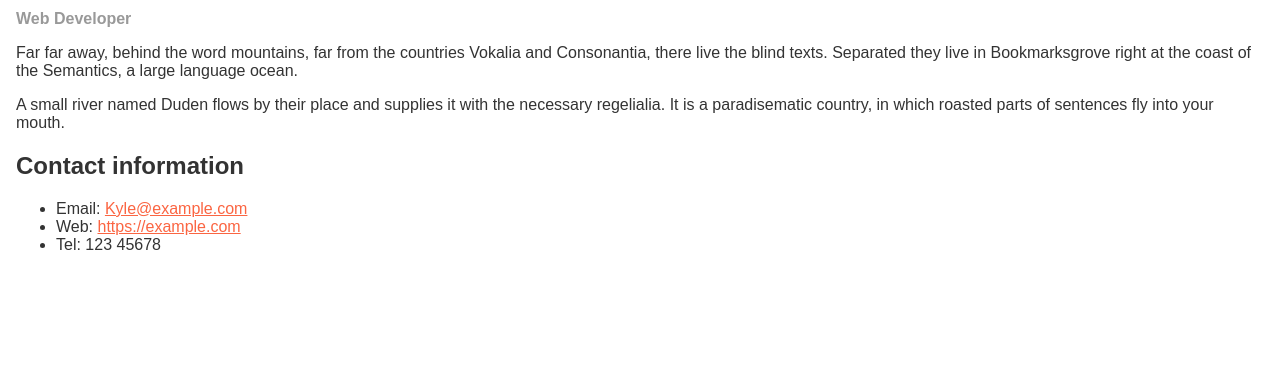
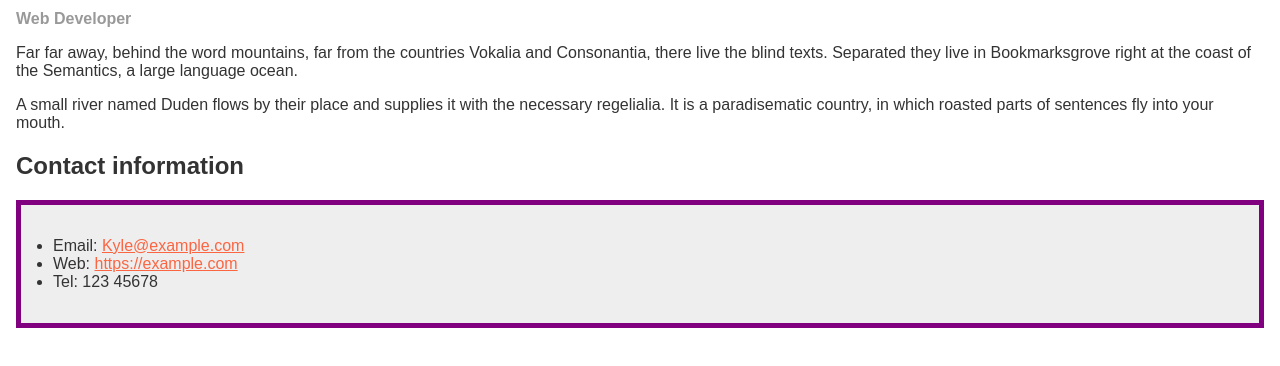
Before and after one commit to kyle-hosein/kyle-hosein.github.io, a plain HTML site: page assign3/part1/index.html in a window 1280 px wide. Shown: the part 102-468 px from the top of the page. Drawn offline with Linux system fonts and the light colour scheme.

Commit message:
fixed html and css link
border around contact details show now

```diff
--- a/assign3/part1/index.html
+++ b/assign3/part1/index.html
@@ -1,17 +1,16 @@
 <!DOCTYPE html>
 <html lang="en">
-<head>
-    <meta charset="utf-8">
   <!--
         Name: Kyle Hosein
         File: index.html
         Date: 20 September 2024
         INFT1206 Assignment 3
     -->
-
+   <head>
+    <meta charset="utf-8">
     <meta name="viewport" content="width=device-width" />
-    <title>assign3</title>
     <link rel="stylesheet" href="style.css">
+    <title>Formatting a biography</title>
   </head>
 
   <body>
@@ -31,7 +30,7 @@
     </p>
 
     <h2>Contact information</h2>
-    <ul>
+    <ul class="contact-details">
       <li>
         Email:
         <a href="mailto:Kyle@example.com">Kyle@example.com</a>
```
Lines whose indentation alone changed are shown as unchanged.
